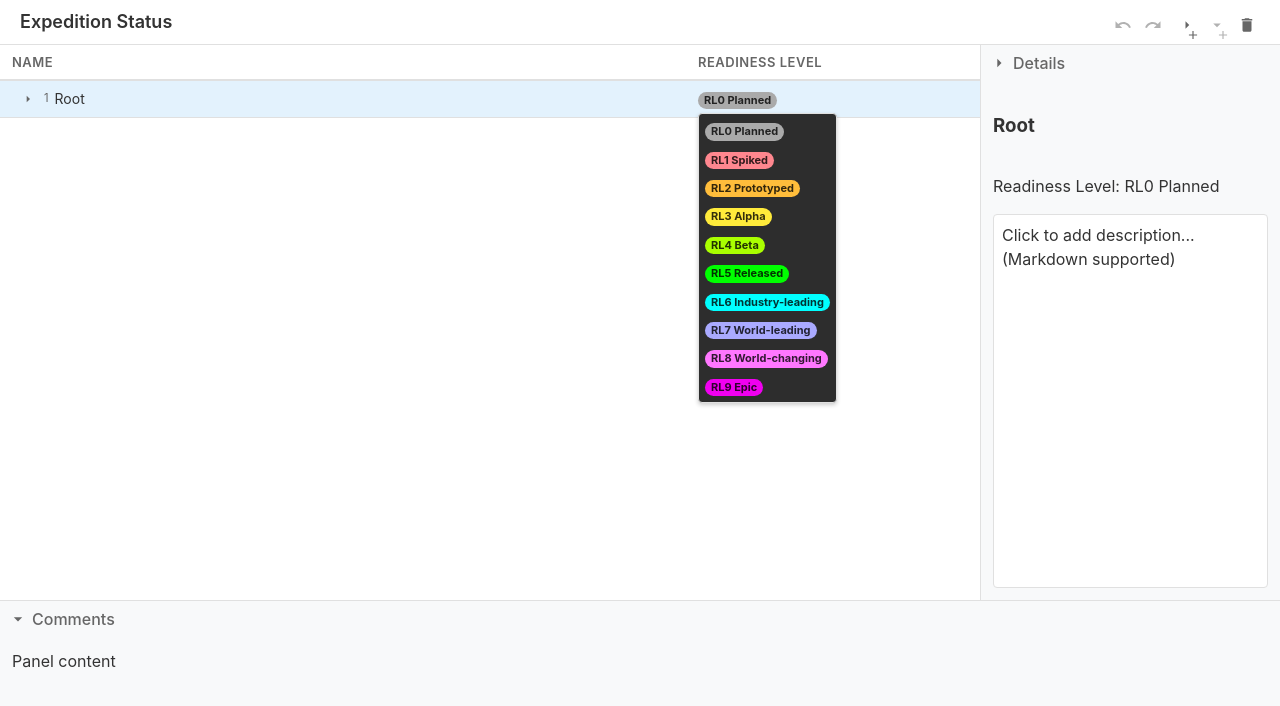
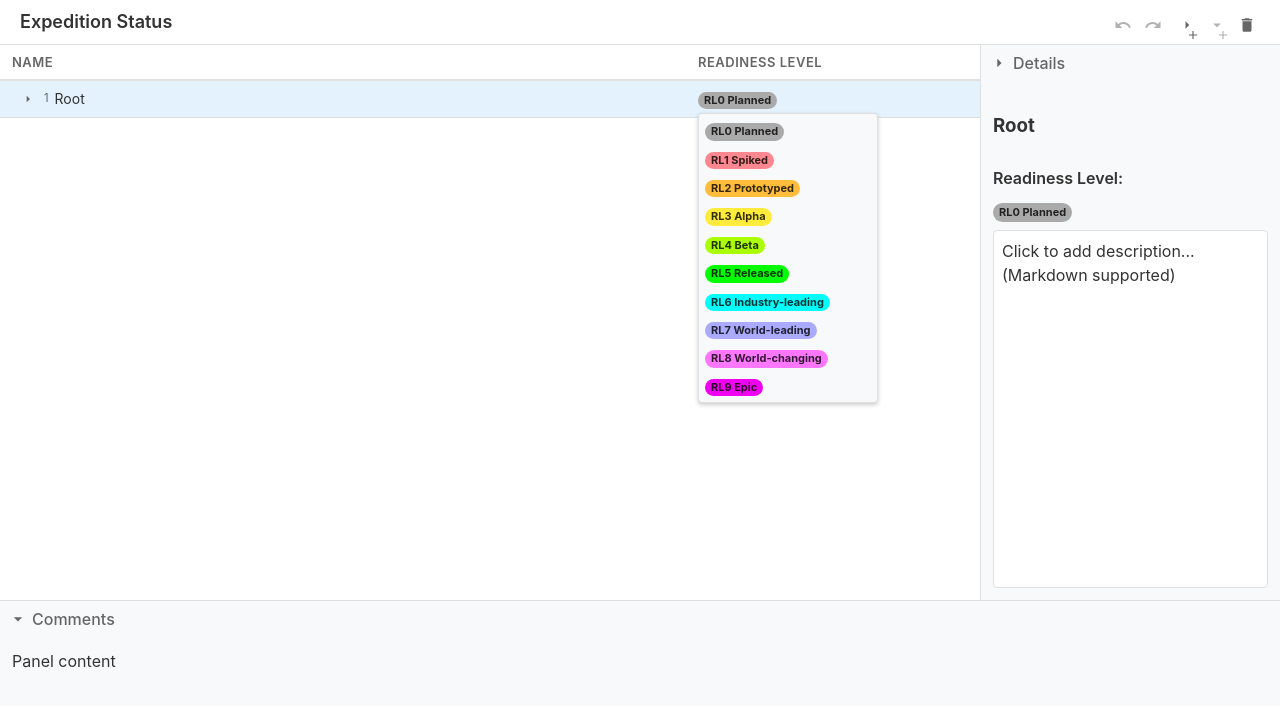
Before and after one commit to shanebdavis/mxp, a React (Vite) app: page / in a window 1280 px wide. Both pictures are taken after a click on the element "RL0 Planned". Shown: the top 706 px of the page. Built offline with nearby package versions, Linux system fonts and the light colour scheme.

Commit message:
wip: can now edit readiness in details

```diff
--- a/src/partials/DetailsPanel.tsx
+++ b/src/partials/DetailsPanel.tsx
@@ -3,6 +3,7 @@ import { PanelHeader } from "./PanelHeader"
 import { formatReadinessLevel } from '../presenters'
 import { useState } from 'react'
 import ReactMarkdown from 'react-markdown'
+import { EditableRlPill } from '../widgets'
 
 const styles = {
   rightPanel: {
@@ -123,7 +124,13 @@ export const DetailsPanel = ({
           {selectedNode ? (
             <>
               <h3>{selectedNode.name}</h3>
-              <p>Readiness Level: {formatReadinessLevel(selectedNode.readinessLevel)}</p>
+              <div style={{ display: 'flex', flexDirection: 'column', alignItems: 'flex-start', gap: '8px', margin: '8px 0' }}>
+                <div style={{ fontWeight: 600 }}>Readiness Level:</div>
+                <EditableRlPill
+                  node={selectedNode}
+                  updateNode={treeStateMethods.updateNode}
+                />
+              </div>
               {isEditingDescription ? (
                 <textarea
                   value={descriptionDraft}
--- a/src/widgets/RlPill.tsx
+++ b/src/widgets/RlPill.tsx
@@ -1,5 +1,7 @@
 import { formatReadinessLevel } from '../presenters/formatting'
 import { styles } from '../partials/HTable/styles'
+import { useEffect, useState, useRef } from 'react'
+import { TreeNode, TreeNodeProperties } from '../models'
 
 export const RlPill = ({ level }: { level: number }) => (
   <div style={{
@@ -17,7 +19,7 @@ export const RlPillWithDropdown = ({ level, handleRLSelect }:
     position: 'absolute',
     top: 'calc(100% + 4px)',
     left: 0,
-    background: '#2D2D2D',
+    background: 'var(--background-secondary)',  // Replace hardcoded color with theme variable
     border: '1px solid var(--border-color)',
     borderRadius: 4,
     boxShadow: '0 2px 4px rgba(0,0,0,0.2)',
@@ -26,6 +28,8 @@ export const RlPillWithDropdown = ({ level, handleRLSelect }:
     display: 'flex',
     flexDirection: 'column' as const,
     gap: '4px',
+    minWidth: '180px',  // Keep existing width
+    whiteSpace: 'nowrap' as const,
   }}>
     {[0, 1, 2, 3, 4, 5, 6, 7, 8, 9].map(level => (
       <div
@@ -41,3 +45,47 @@ export const RlPillWithDropdown = ({ level, handleRLSelect }:
       </div>
     ))}
   </div>
+
+export const EditableRlPill = ({ node, updateNode }:
+  { node: TreeNode, updateNode: (nodeId: string, properties: Partial<TreeNodeProperties>) => void }) => {
+  const [isEditingRL, setIsEditingRL] = useState(false)
+  const handleRLClick = (e: React.MouseEvent) => {
+    e.stopPropagation()
+    setIsEditingRL(true)
+  }
+  const rlRef = useRef<HTMLDivElement>(null)
+
+  useEffect(() => {
+    if (isEditingRL) {
+      const handleClickOutside = (e: MouseEvent) => {
+        if (rlRef.current && !rlRef.current.contains(e.target as Node)) {
+          setIsEditingRL(false)
+        }
+      }
+      document.addEventListener('mousedown', handleClickOutside)
+      return () => document.removeEventListener('mousedown', handleClickOutside)
+    }
+  }, [isEditingRL])
+
+
+  const handleRLSelect = (e: React.MouseEvent, level: number) => {
+    e.stopPropagation()  // Stop click from bubbling
+    if (level !== node.readinessLevel) {  // Only update if value changed
+      updateNode(node.id, { readinessLevel: level })
+    }
+    setIsEditingRL(false)  // Always close picker
+  }
+
+  return <div
+    onClick={handleRLClick}
+    style={{
+      ...styles.readinessLevel,
+      cursor: 'pointer',
+    }}
+  >
+    <div style={{ position: 'relative' }} ref={rlRef}>
+      <RlPill level={node.readinessLevel} />
+      {isEditingRL && <RlPillWithDropdown level={node.readinessLevel} handleRLSelect={handleRLSelect} />}
+    </div>
+  </div>
+}
```
